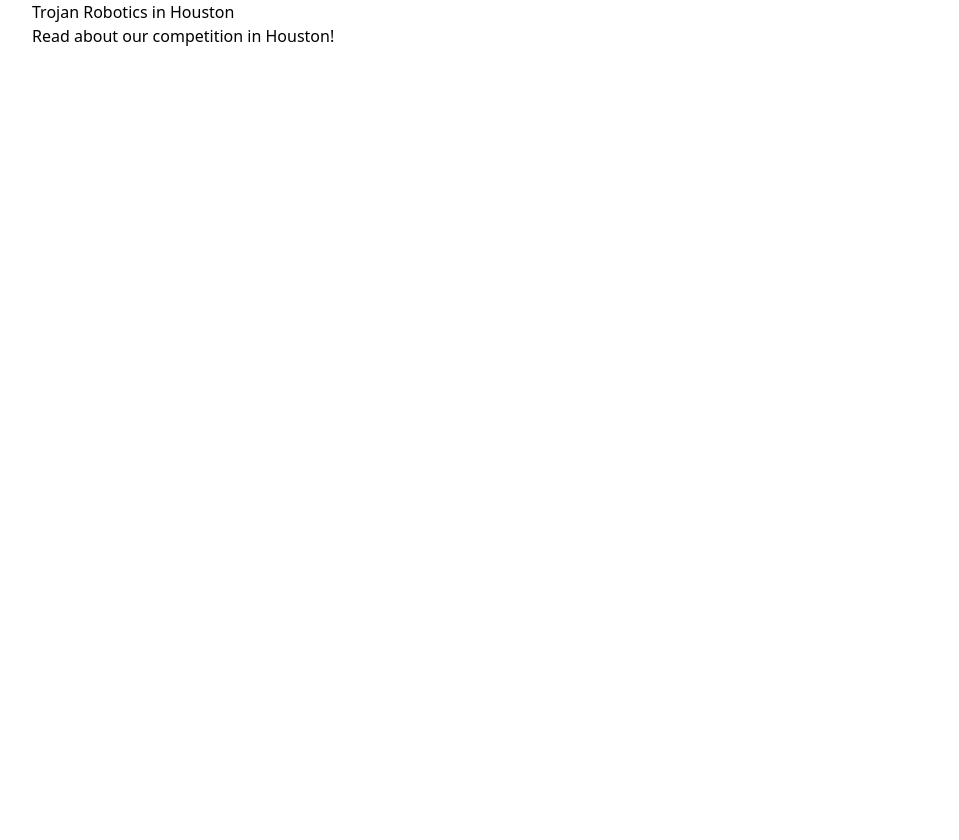
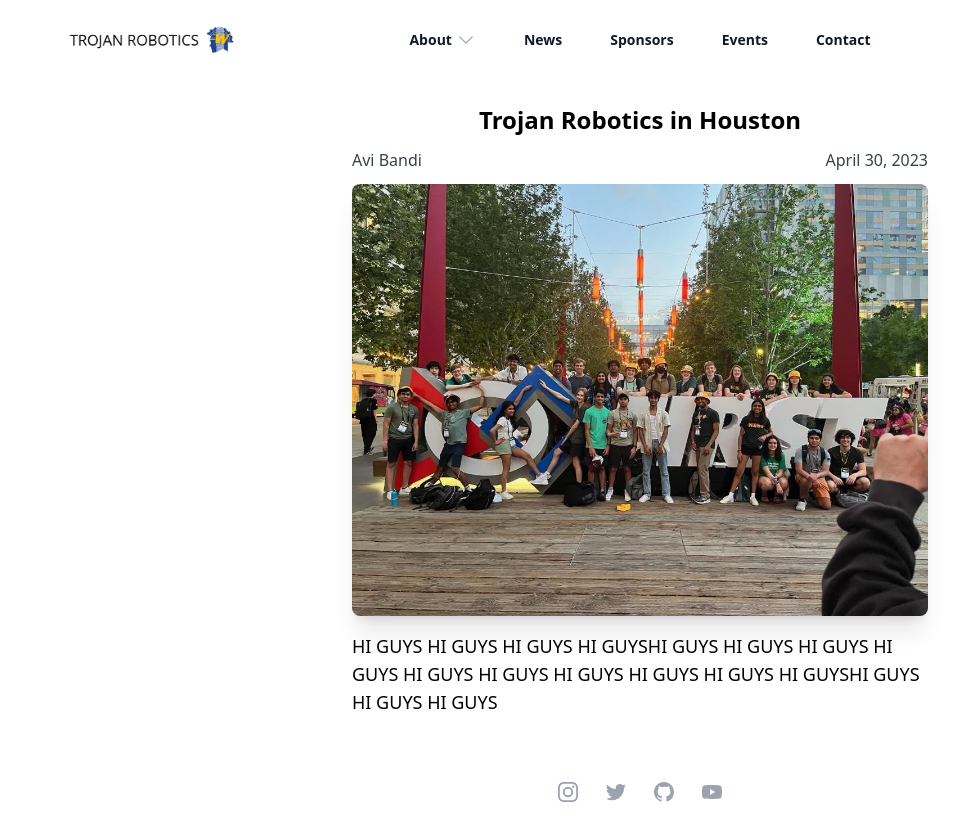
Before and after one commit to Team-2264/RoboticsWebsite, a React (Create React App) app in the folder reactjs/: page /article/0 in a window 1280 px wide. Shown: the top 840 px of the page, without its empty margins (0-959 px from the left). Before the commit the page ends 800 px from the top, so only its background shows below. Built offline with nearby package versions, Linux system fonts and the light colour scheme.

Commit message:
news page pretty much done

```diff
--- a/reactjs/src/components/articlePage.js
+++ b/reactjs/src/components/articlePage.js
@@ -3,6 +3,9 @@ import React from 'react';
 import { useParams } from 'react-router-dom';
 // IMPORT NEWSDATA
 import newsData from '../data/newsData';
+import NavBar from './NavBar';
+import Footer from './footer';
+import { CurrencyBangladeshiIcon } from '@heroicons/react/24/outline';
 
 const ArticlePage = () => {
   const { index } = useParams();
@@ -11,9 +14,24 @@ const ArticlePage = () => {
   //  Create template here
   return (
     <div>
-      <h1>{currentArticle.title}</h1>
-      <h1>{currentArticle.desc}</h1>
-      <h1></h1>
+      <NavBar />
+      <div>
+        <div className='sm: max-w-sm md:max-w-md lg:max-w-xl mx-auto pt-6 pb'>
+          <h1 className='text-center font-bold text-2xl pb-3'>{currentArticle.title}</h1>
+          <div className='justify-between flex pb-3'>
+            <p className='text-gray-700 text-md'>{currentArticle.author}</p>
+            <p className='text-gray-700 text-md'>{currentArticle.date}</p>
+          </div>
+          <img alt="" className='w-full overflow-hidden rounded-lg shadow-xl' src={currentArticle.srcOfImage} />
+          <p className='pt-4 text-lg'>{currentArticle.article}</p>
+        </div>
+      </div>
+      {/* <div className='max-w-2xl'>
+        <h1 className='text-2xl font-bold text-center'>{currentArticle.title}</h1>
+        <img className='rounded-xl h-[300px] overflow-hidden' src={currentArticle.srcOfImage} />
+        <h1>{currentArticle.desc}</h1>
+      </div> */}
+      <Footer />
     </div>
   );
   //
--- a/reactjs/src/data/newsData.js
+++ b/reactjs/src/data/newsData.js
@@ -3,26 +3,40 @@ const newsData = [
     {
         title: "Trojan Robotics in Houston",
         desc: "Read about our competition in Houston!",
+        article: "HI GUYS HI GUYS HI GUYS HI GUYSHI GUYS HI GUYS HI GUYS HI GUYS HI GUYS HI GUYS HI GUYS HI GUYS HI GUYS HI GUYSHI GUYS HI GUYS HI GUYS",
         date: "April 30, 2023",
-        srcOfImage: "/assets/images/teamHoustonPic.jpg"
+        srcOfImage: "/assets/images/teamHoustonPic.jpg",
+        author: "Avi Bandi"
     },
     {
         title: "Iowa Regional",
         desc: "Read about our Houston qualifying tournament",
+        article: "HI GUYS HI GUYS HI GUYS HI GUYSHI GUYS HI GUYS HI GUYS HI GUYS HI GUYS HI GUYS HI GUYS HI GUYS HI GUYS HI GUYSHI GUYS HI GUYS HI GUYS",
+
         date: "March 23, 2023",
-        srcOfImage: "/assets/images/trojanRoboticsIowa2023.jpg"
+        srcOfImage: "/assets/images/trojanRoboticsIowa2023.jpg",
+        author: "Avi Bandi"
+
     },
     {
         title: "Trojan Robotics in Houston",
         desc: "Read about our competition in Houston!",
+        article: "HI GUYS HI GUYS HI GUYS HI GUYSHI GUYS HI GUYS HI GUYS HI GUYS HI GUYS HI GUYS HI GUYS HI GUYS HI GUYS HI GUYSHI GUYS HI GUYS HI GUYS",
+
         date: "April 30, 2023",
-        srcOfImage: "/assets/images/teamHoustonPic.jpg"
+        srcOfImage: "/assets/images/teamHoustonPic.jpg",
+        author: "Avi Bandi"
+
     },
     {
         title: "Iowa Regional",
         desc: "Read about our Houston qualifying tournament",
+        article: "HI GUYS HI GUYS HI GUYS HI GUYSHI GUYS HI GUYS HI GUYS HI GUYS HI GUYS HI GUYS HI GUYS HI GUYS HI GUYS HI GUYSHI GUYS HI GUYS HI GUYS",
+
         date: "March 23, 2023",
-        srcOfImage: "/assets/images/trojanRoboticsIowa2023.jpg"
+        srcOfImage: "/assets/images/trojanRoboticsIowa2023.jpg",
+        author: "Avi Bandi"
+
     }
 
 ]
```
